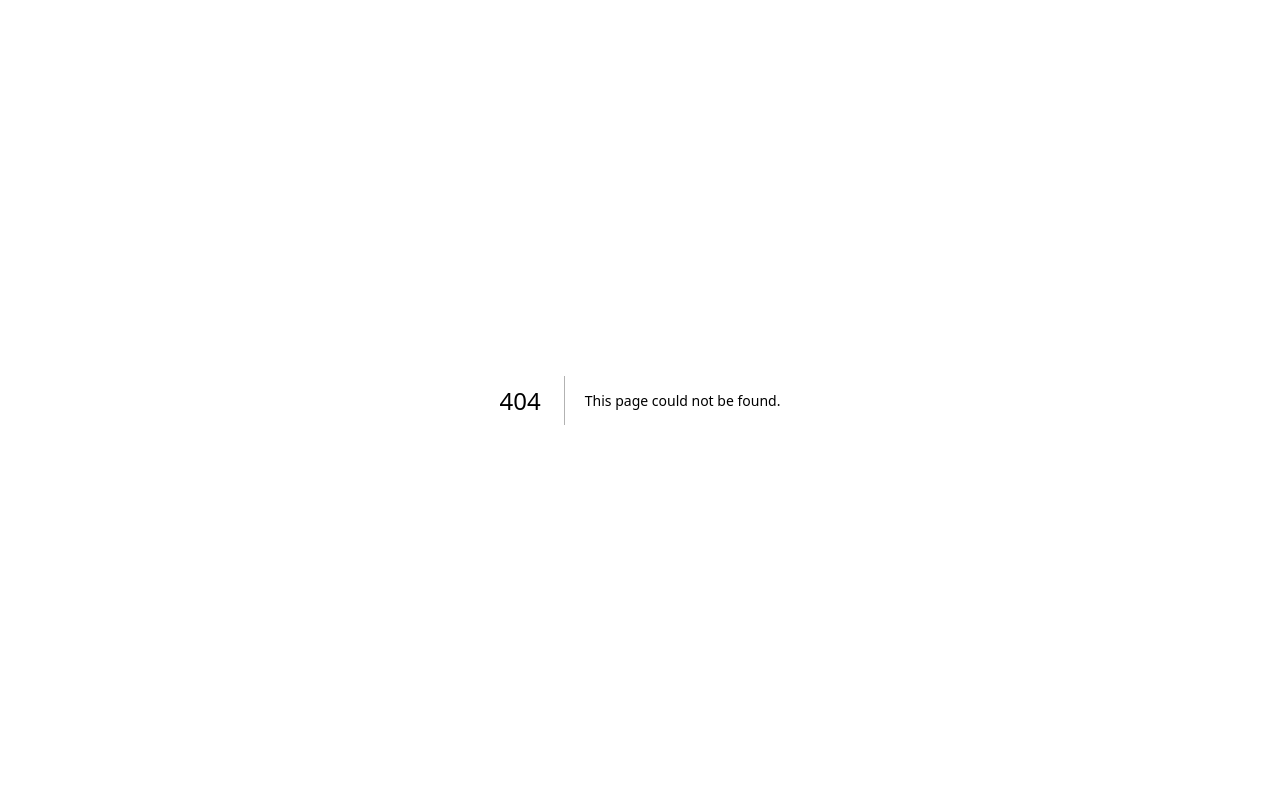
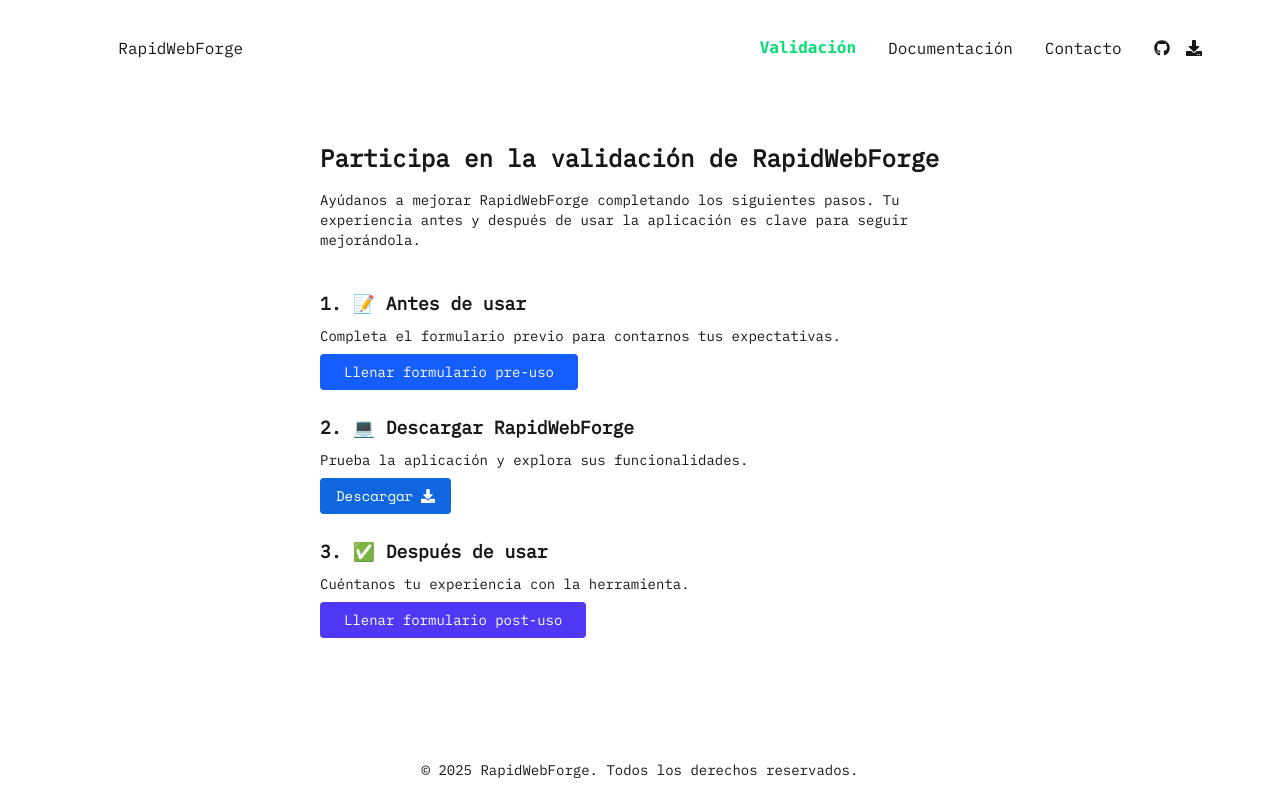
Before and after one commit to RapidWebForge/landing-page, a Next.js app: page /validacion in a window 1280 px wide. Before the commit this address had no page. Built offline with nearby package versions, Linux system fonts and the light colour scheme.

Commit message:
feat: validation

```diff
--- /dev/null
+++ b/src/app/validacion/page.tsx
@@ -0,0 +1,13 @@
+import Footer from "@components/organisms/footer";
+import Header from "@components/organisms/header";
+import ValidationView from "@views/validation";
+
+export default function ValidationPage() {
+  return (
+    <div className="flex flex-col min-h-screen">
+      <Header />
+      <ValidationView />
+      <Footer />
+    </div>
+  );
+}
--- a/src/components/organisms/header/index.tsx
+++ b/src/components/organisms/header/index.tsx
@@ -26,11 +26,18 @@ const Header = () => {
       >
         <IoIosMenu size={20} />
       </button>
-      <Menu show={showMenu} onClose={() => setShowMenu(false)}/>
+      <Menu show={showMenu} onClose={() => setShowMenu(false)} />
       <div className="md:flex items-center gap-4 hidden">
+        <Link
+          href="/validacion"
+          className="mr-4 font-mono text-green-400 animate-pulse font-semibold"
+        >
+          Validación
+        </Link>
         <Link
           href="https://rapidwebforge-docs.netlify.app/"
           target="_blank"
+          rel="noopener noreferrer"
           className="mr-4"
         >
           Documentación
--- a/src/components/organisms/menu/index.tsx
+++ b/src/components/organisms/menu/index.tsx
@@ -26,15 +26,20 @@ const Menu = ({ show, onClose }: MenuProps) => {
             <IoClose size={20} />
           </button>
           <div className="flex flex-col items-center gap-5">
+            <Link href="/" onClick={onClose}>
+              Home
+            </Link>
             <Link
-              href="/"
+              href="/validation"
               onClick={onClose}
+              className="font-mono text-green-400 animate-pulse font-semibold"
             >
-              Home
+              Validación
             </Link>
             <Link
               href="https://rapidwebforge-docs.netlify.app/"
               target="_blank"
+              rel="noopener noreferrer"
               onClick={onClose}
             >
               Documentación
--- /dev/null
+++ b/src/views/validation/index.tsx
@@ -0,0 +1,78 @@
+"use client";
+import Link from "next/link";
+import { FaDownload } from "react-icons/fa";
+
+const ValidationView = () => {
+  return (
+    <div className="flex-1 flex items-center justify-center">
+      <div className="max-w-2xl mx-auto px-4">
+        <h2 className="text-2xl font-bold mb-4">
+          Participa en la validación de RapidWebForge
+        </h2>
+        <p className="mb-10 text-sm">
+          Ayúdanos a mejorar RapidWebForge completando los siguientes pasos. Tu
+          experiencia antes y después de usar la aplicación es clave para seguir
+          mejorándola.
+        </p>
+
+        <div className="space-y-6">
+          {/* Paso 1 */}
+          <div>
+            <h3 className="text-lg font-semibold mb-2">1. 📝 Antes de usar</h3>
+            <p className="mb-2 text-sm">
+              Completa el formulario previo para contarnos tus expectativas.
+            </p>
+            <Link
+              href="https://forms.gle/WrUgvSNzHxz9yQmV9"
+              target="_blank"
+              rel="noopener noreferrer"
+              className="inline-block bg-blue-600 text-white px-6 py-2 rounded
+            hover:bg-blue-700 transition text-sm"
+            >
+              Llenar formulario pre-uso
+            </Link>
+          </div>
+
+          {/* Paso 2 */}
+          <div>
+            <h3 className="text-lg font-semibold mb-2">
+              2. 💻 Descargar RapidWebForge
+            </h3>
+            <p className="mb-2 text-sm">
+              Prueba la aplicación y explora sus funcionalidades.
+            </p>
+            <Link
+              href={`https://github.com/RapidWebForge/RapidWebForgeApp/releases/download/${process.env.NEXT_PUBLIC_INSTALLER_VERSION}/RapidWebForgeInstaller.exe`}
+              className="bg-main hover:bg-blue-700 text-white py-2 px-4 rounded
+              flex gap-2 items-center w-fit text-sm"
+            >
+              <span className="font-space-mono">Descargar</span>
+              <FaDownload />
+            </Link>
+          </div>
+
+          {/* Paso 3 */}
+          <div>
+            <h3 className="text-lg font-semibold mb-2">
+              3. ✅ Después de usar
+            </h3>
+            <p className="mb-2 text-sm">
+              Cuéntanos tu experiencia con la herramienta.
+            </p>
+            <Link
+              href="https://forms.gle/3YabjC4Nctx4QMdS6"
+              target="_blank"
+              rel="noopener noreferrer"
+              className="inline-block bg-indigo-600 text-white px-6 py-2 rounded
+              hover:bg-indigo-700 transition text-sm"
+            >
+              Llenar formulario post-uso
+            </Link>
+          </div>
+        </div>
+      </div>
+    </div>
+  );
+};
+
+export default ValidationView;
```
